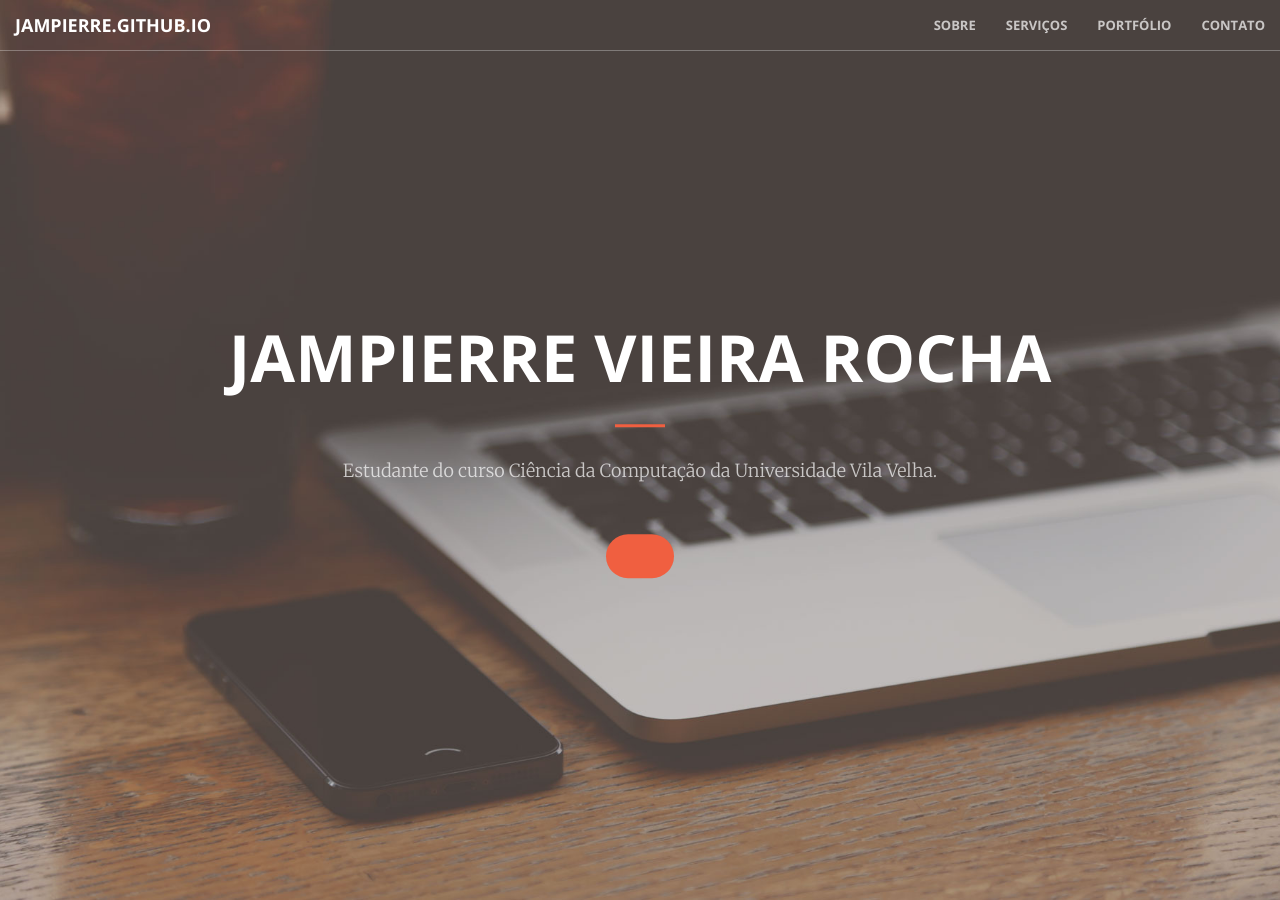
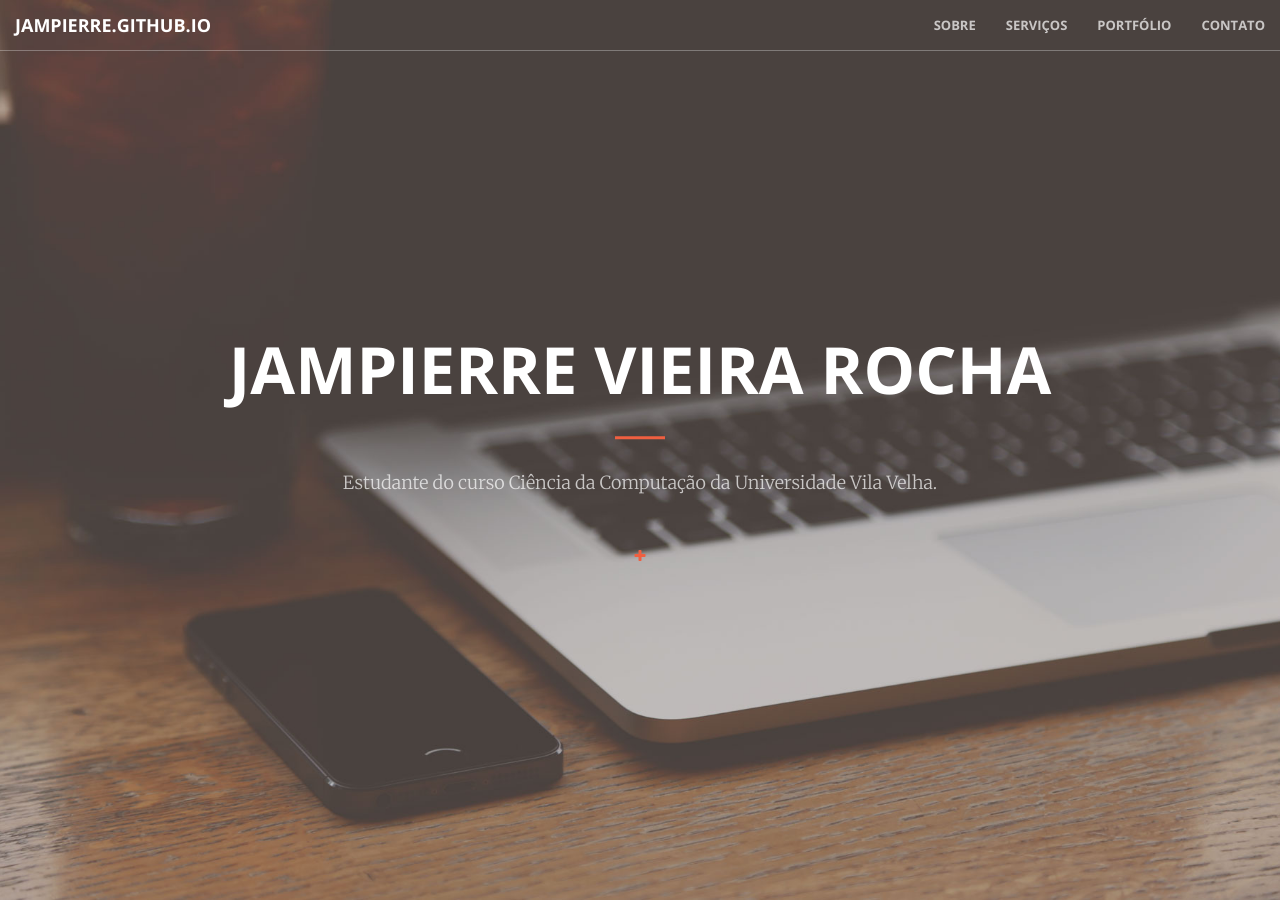
Before and after one commit to Jampierre/jampierre.github.io, a Jekyll site: the page built from index.html, in a window 1280 px wide and 900 px high. Built offline with Jekyll 4.4.1, drawn with Linux system fonts in a browser that asks for light colours.

Commit message:
Update header.html

```diff
--- a/_includes/header.html
+++ b/_includes/header.html
@@ -4,7 +4,7 @@
             <h1>Jampierre Vieira Rocha</h1>
             <hr>
             <p>Estudante do curso Ciência da Computação da Universidade Vila Velha.</p>
-            <a href="#about" class="btn btn-primary btn-xl fa fa-plus page-scroll"></a>
+            <a href="#about" class="fa fa-plus page-scroll"></a>
         </div>
     </div>
 </header>
```
